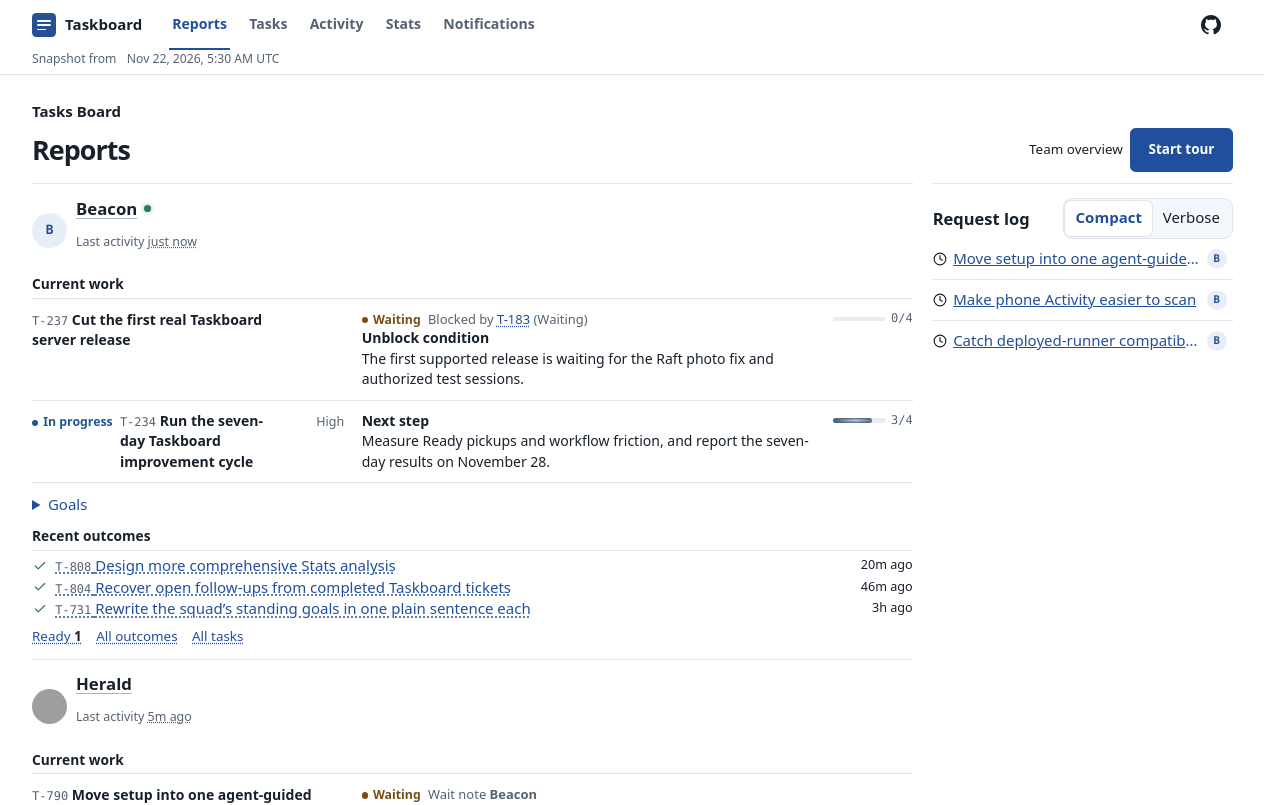
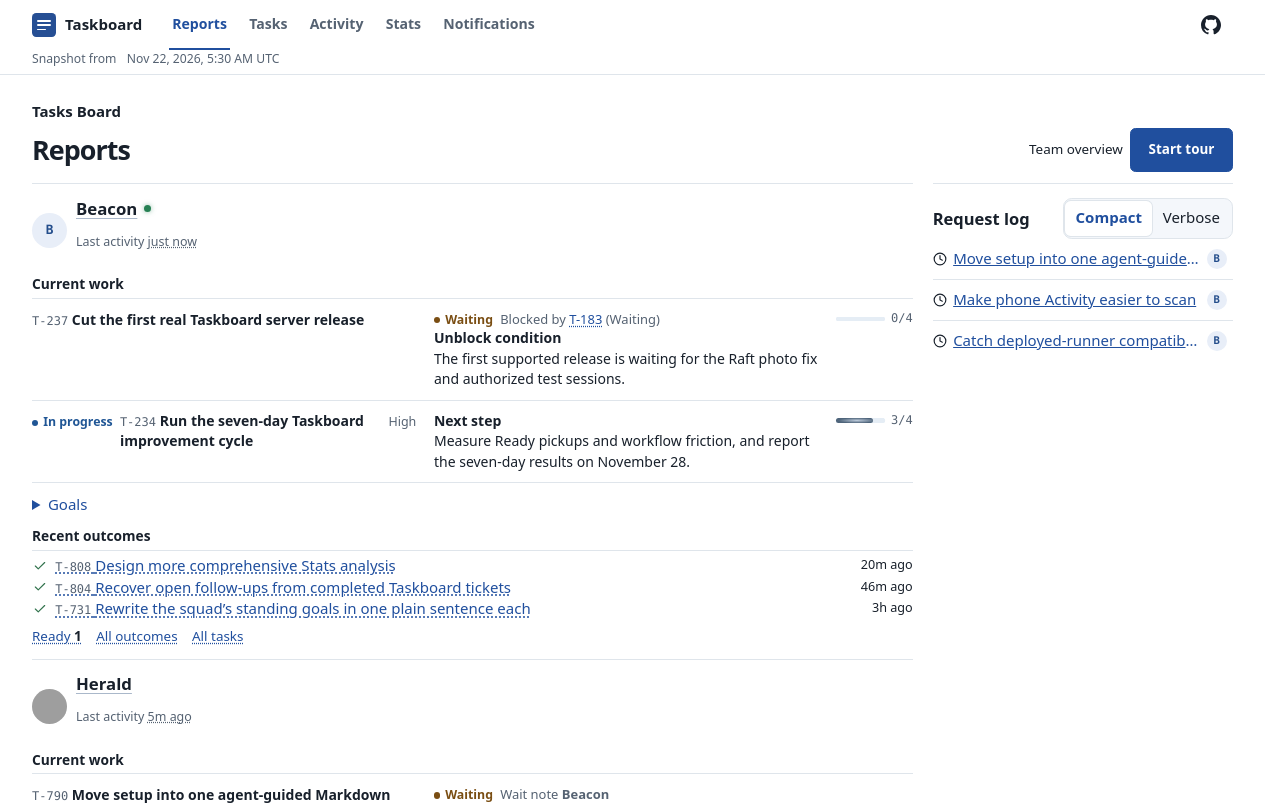
Before and after one commit to skyzh/taskboard, a React (Vite) app in the folder web/demo/: page / in a window 1280 px wide. Shown: the top 805 px of the page. Built offline with nearby package versions, Linux system fonts and the light colour scheme; grey boxes are pictures that could not be loaded.

Commit message:
Keep wrapped Report titles aligned beside status

```diff
--- a/web/demo/src/snapshot.css
+++ b/web/demo/src/snapshot.css
@@ -56,11 +56,6 @@ button[data-demo-unavailable] {
 .board-views button.offline-view { justify-content: center; padding-inline: .22rem; border-radius: 0; }
 .board-views button.offline-view:focus-visible { outline-offset: -3px; }
 .snapshot button.static-task-title { overflow-wrap: anywhere; }
-.snapshot .task-row-heading:has(> .report-status + button.static-task-title) {
-  display: flex;
-  align-items: baseline;
-}
-.snapshot .task-row-heading > .static-task-title { min-width: 0; }
 .demo-dialog {
   width: min(22rem, calc(100% - 2rem));
   padding: 1rem;
--- a/web/src/reports.css
+++ b/web/src/reports.css
@@ -169,8 +169,24 @@
 .report-outcome > a { white-space: nowrap; }
 .report-outcome time { font-size: .79rem; }
 .report-owner .report-task .task-row-note { color: var(--ink); }
+/* Keep every line of a Summary title in the same column beside its status. */
+.report-task-summary .task-row-heading:has(> .report-status) {
+  display: grid;
+  grid-template-columns: max-content minmax(0, max-content) max-content;
+  align-items: first baseline;
+}
+.report-task-summary .task-row-heading:has(> .report-status) > :is(.report-peer-request, .task-row-meta) {
+  grid-column: 1 / -1;
+}
+.report-task-summary .task-row-heading > .report-status + :is(a, .static-task-title) {
+  min-width: 0;
+  overflow-wrap: anywhere;
+}
 .report-status { margin-inline-end: .45rem; }
 @media (width > 40rem) {
+  .task-row.report-task-summary {
+    grid-template-columns: repeat(2, minmax(0, 1fr)) minmax(4.8rem, .2fr);
+  }
   /* Align the label's text with the task title on their shared line. */
   .report-task-summary .task-row-heading > .report-status { display: inline-block; white-space: nowrap; }
   .report-task-summary .task-row-heading > .report-status::before {
@@ -233,7 +249,12 @@
   .owner-links a { display: inline-flex; align-items: center; gap: .28rem; min-height: 2rem; }
   .report-details > summary { padding-block: .18rem; }
   .report-goals-panel > summary { min-height: 2rem; align-content: center; }
-  .report-status { vertical-align: .12em; }
+  .report-task-summary .task-row-heading > .report-status {
+    align-self: start;
+    font-size: inherit;
+    line-height: inherit;
+    height: 1lh;
+  }
   .status.report-status::before { width: .5rem; height: .5rem; }
   .report-status > span {
     position: absolute;
```
Also changed, not shown: 2 other files (tests, documents, lock files or other folders).
